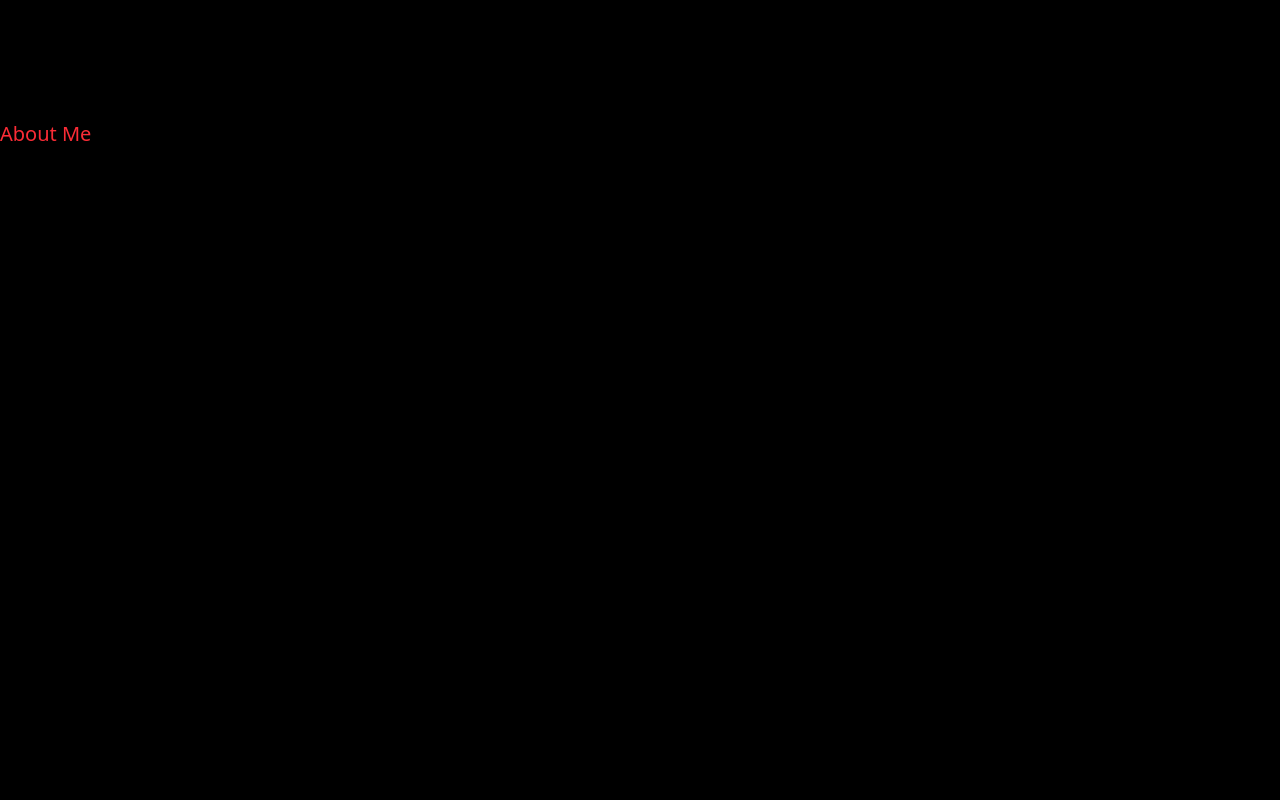
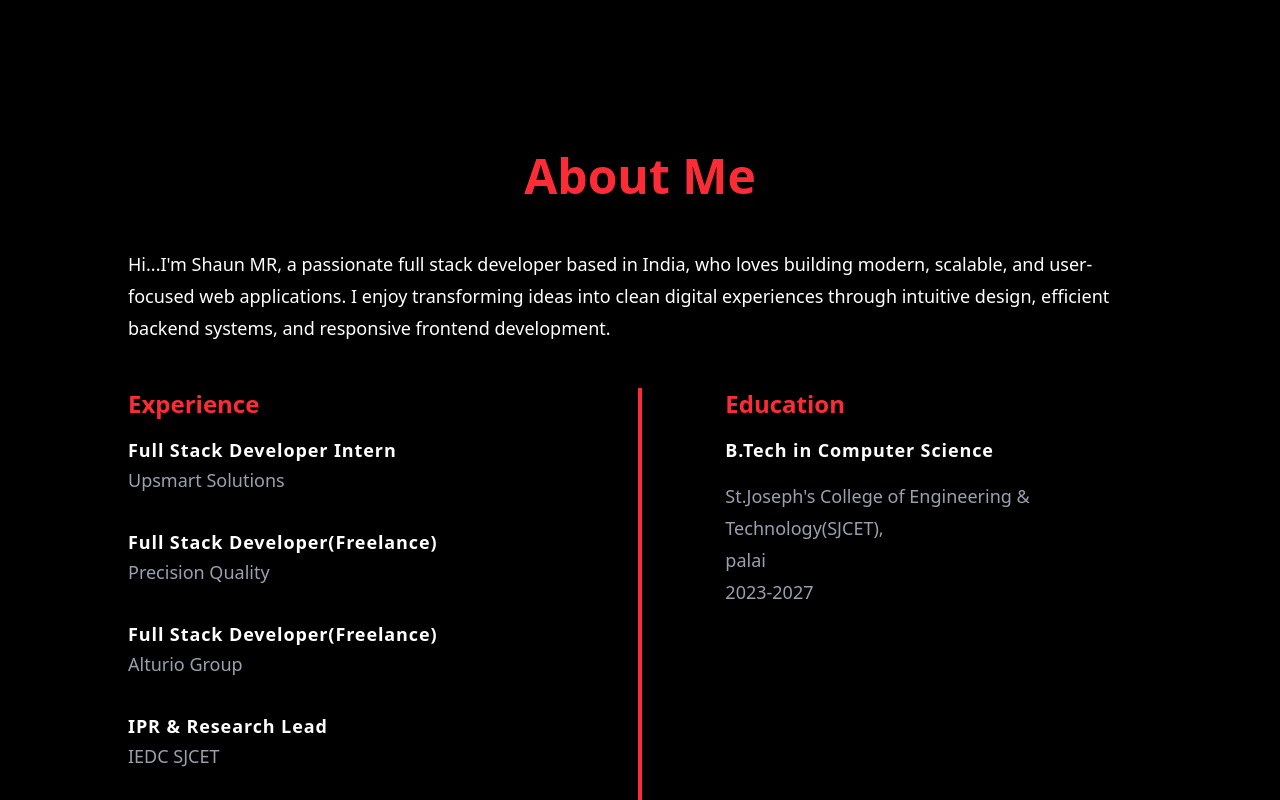
Before and after one commit to shaun099/Portfolio, a Next.js app: page / in a window 1280 px wide. Shown: the part 680-1480 px from the top of the page. Built offline with nearby package versions, Linux system fonts and the light colour scheme.

Commit message:
about section added

```diff
--- a/src/components/about.tsx
+++ b/src/components/about.tsx
@@ -1,8 +1,61 @@
+const experience = [
+  { role: "Full Stack Developer Intern", company: "Upsmart Solutions" },
+  { role: "Full Stack Developer(Freelance)", company: "Precision Quality" },
+  { role: "Full Stack Developer(Freelance)", company: "Alturio Group" },
+  { role: "IPR & Research Lead", company: "IEDC SJCET" },
+];
 
 export default function About() {
   return (
-    <section id="About" className="min-h-screen w-full bg-black text-white">
-      <h1 className="text-xl text-red-500">About Me</h1>
+    <section
+      id="About"
+      className="min-h-screen w-full bg-black text-white px-5 py-8 flex flex-col gap-8 md:gap-12"
+    >
+      <div className="flex flex-col gap-4 items-center justify-center">
+        <h1 className="text-5xl font-bold text-red-500">About Me</h1>
+      </div>
+      <div>
+        <div className="text-lg leading-8 font-extralight md:max-w-5xl mx-auto">
+         Hi...I&apos;m Shaun MR, a passionate full stack developer based in India, who loves building modern, scalable, and user-focused web applications. I enjoy transforming ideas into clean digital experiences through intuitive design, efficient backend systems, and responsive frontend development.
+        </div>
+        <div className="text-lg leading-8 font-extralight mt-4 flex flex-col md:flex-row md:gap-1 md:justify-center max-w-5xl gap-4 mx-auto pt-7">
+          <div className="flex flex-col gap-4 md:w-5/12 ">
+            <h2
+              className="text-2xl font-bold text-red-500
+            "
+            >
+              Experience
+            </h2>
+            {experience.map((item) => (
+              <div key={item.company} className="mb-4">
+                <h4 className="text-lg font-bold tracking-wider">
+                  {item.role}
+                </h4>
+                <p className="text-gray-400">{item.company}</p>
+              </div>
+            ))}
+          </div>
+          <div className="hidden md:block w-1 h-117.5 bg-red-500 mx-auto" />
+          <div className="flex flex-col gap-4 md:w-5/12 ">
+            <h2
+              className="text-2xl font-bold text-red-500
+            "
+            >
+              Education
+            </h2>
+            <h4 className="text-lg font-bold tracking-wider">
+              B.Tech in Computer Science
+            </h4>
+            <p className="text-gray-400">
+              St.Joseph&apos;s College of Engineering & Technology(SJCET),
+              <br />
+              palai
+              <br />
+              2023-2027
+            </p>
+          </div>
+        </div>
+      </div>
     </section>
   );
 }
```
